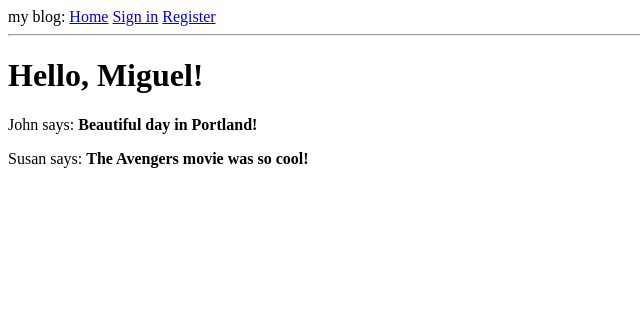
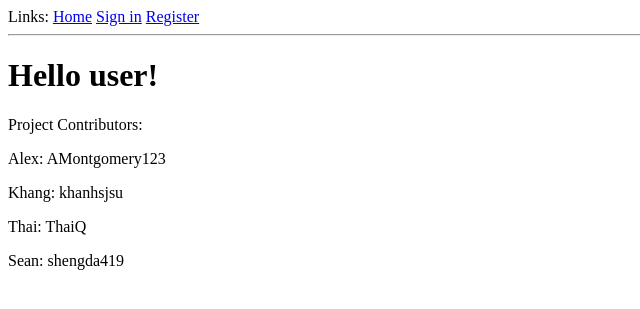
Before and after one commit to ThaiQ/CalendarApp_STAKr, a Flask app: page / in a window 1280 px wide. Shown: the top 309 px of the page, without its empty margins (0-640 px from the left). Run offline with Flask 2, Linux system fonts and the light colour scheme.

Commit message:
Revert "Revert "Alex/registration""

```diff
--- a/src/__init__.py
+++ b/src/__init__.py
@@ -1,16 +1,18 @@
 from flask import Flask
+from flask_login import LoginManager
 from config import Config
 from flask_sqlalchemy import SQLAlchemy
 
 #application
 app = Flask(__name__)
 app.config.from_object(Config)
+login = LoginManager(app)
 
 #SQLite database
 db = SQLAlchemy(app)
 
 #routes
-from src.routes import Home, Login, Register
+from src.routes import Home, Login, Register, Logout
 
 #models
 from src.schemas import User
--- a/src/routes/Home.py
+++ b/src/routes/Home.py
@@ -1,4 +1,5 @@
 from flask import render_template
+from flask_login import current_user
 from src import app
 
 @app.route("/")
@@ -13,15 +14,22 @@ def home():
         Rendered template html
 
     """
-    user_dictionary = {'username': 'Miguel'}
     posts_list = [
         {
-            'author': {'username': 'John'},
-            'body': 'Beautiful day in Portland!'
+            'author': {'username': 'Alex'},
+            'body': 'AMontgomery123'
         },
         {
-            'author': {'username': 'Susan'},
-            'body': 'The Avengers movie was so cool!'
-        }
+            'author': {'username': 'Khang'},
+            'body': 'khanhsjsu'
+        },
+		{
+			'author': {'username': 'Thai'},
+            'body': 'ThaiQ'
+		},
+		{
+			'author': {'username': 'Sean'},
+            'body': 'shengda419'
+		}
     ]
-    return render_template('Home/home.html', title='Home', user=user_dictionary, posts=posts_list)
+    return render_template('Home/home.html', title='Home', posts=posts_list)
--- a/src/routes/Register.py
+++ b/src/routes/Register.py
@@ -1,6 +1,7 @@
 from src import app
 from src import db
 from flask import render_template, redirect
+from flask_login import current_user
 from src.forms import RegistrationForm
 from src.schemas import User
 
@@ -17,6 +18,9 @@ def register():
         Rendered template html
 
     """
+    if current_user.is_authenticated:
+        #handles if someone tries to register when already logged in
+        return redirect('/')
     form = RegistrationForm()
     if form.validate_on_submit():
         user = User(username=form.username.data, email=form.email.data)
--- a/src/templates/Home/base.html
+++ b/src/templates/Home/base.html
@@ -2,16 +2,20 @@
 <html>
     <head>
        {% if title %}
-       <title>{{ title }} - my blog</title>
+       <title>{{ title }} - STAKr</title>
        {% else %}
-       <title>Welcome to my blog</title>
+       <title>STAKr</title>
        {% endif %}
     </head>
     <body>
        <div>
-        my blog:
+        Links:
             <a href="/">Home</a>
+			{% if current_user.is_anonymous %}
             <a href="/login">Sign in</a>
+			{% else %}
+			<a href="/logout">Log Out</a>
+			{%endif %}
             <a href="/register">Register</a>
      </div>
        <hr>
--- a/src/templates/Home/home.html
+++ b/src/templates/Home/home.html
@@ -1,10 +1,15 @@
 {% extends "Home/base.html" %}
 
 {% block content %}
-    <h1>Hello, {{ user.username }}!</h1>
+	{% if current_user.is_anonymous %}
+	<h1>Hello user!</h1>
+	{% else %}
+    <h1>Hello, {{ current_user.username }}!</h1>
+	{% endif %}
+	<p>Project Contributors: </p>
     {% for post in posts %}
         <div>
-            <p>{{ post.author.username }} says: <b>{{ post.body }}</b></p>
+            <p>{{ post.author.username }}: {{ post.body }}</p>
         </div>
     {% endfor %}
 {% endblock %}
```
Also changed, not shown: src/forms/Register.py (+33 -1 lines), src/routes/Login.py (+12 -1 lines), src/schemas/User.py (+11 -1 lines), src/templates/Register/register.html (+13 -0 lines).
